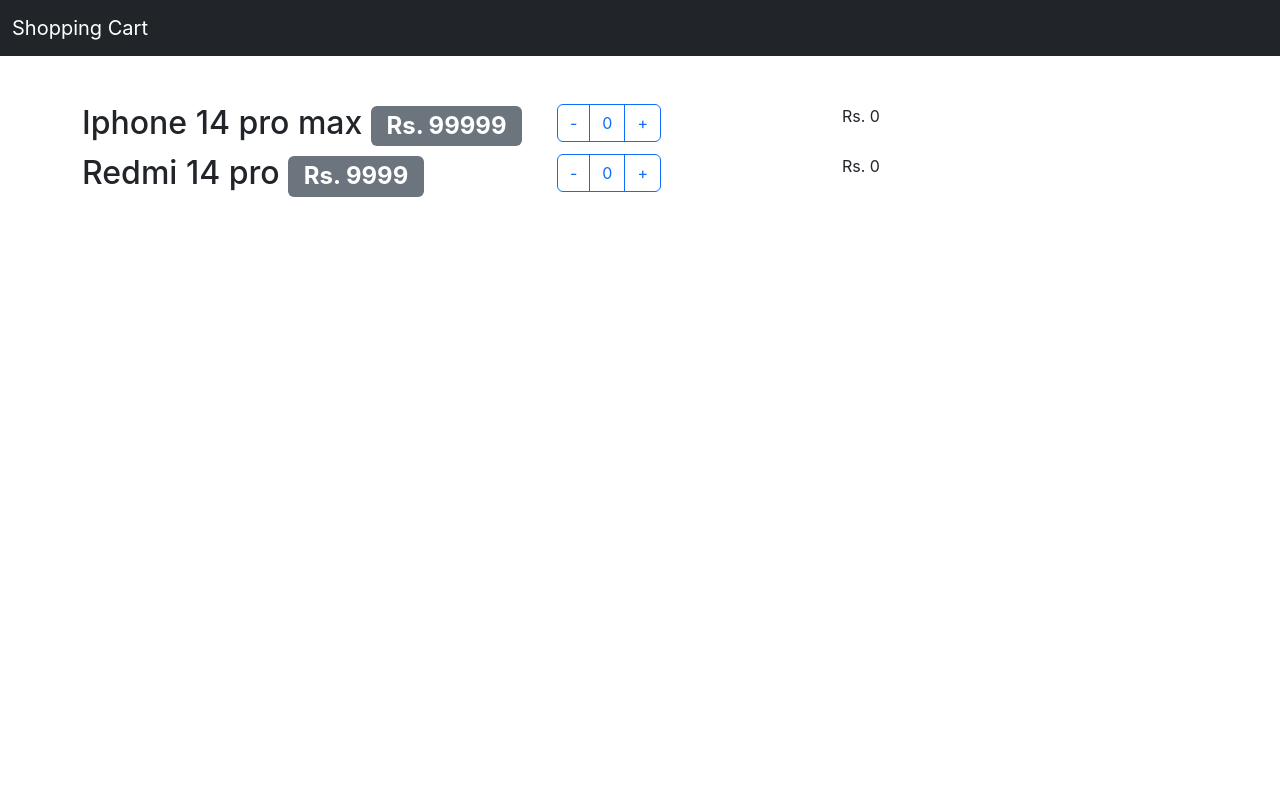
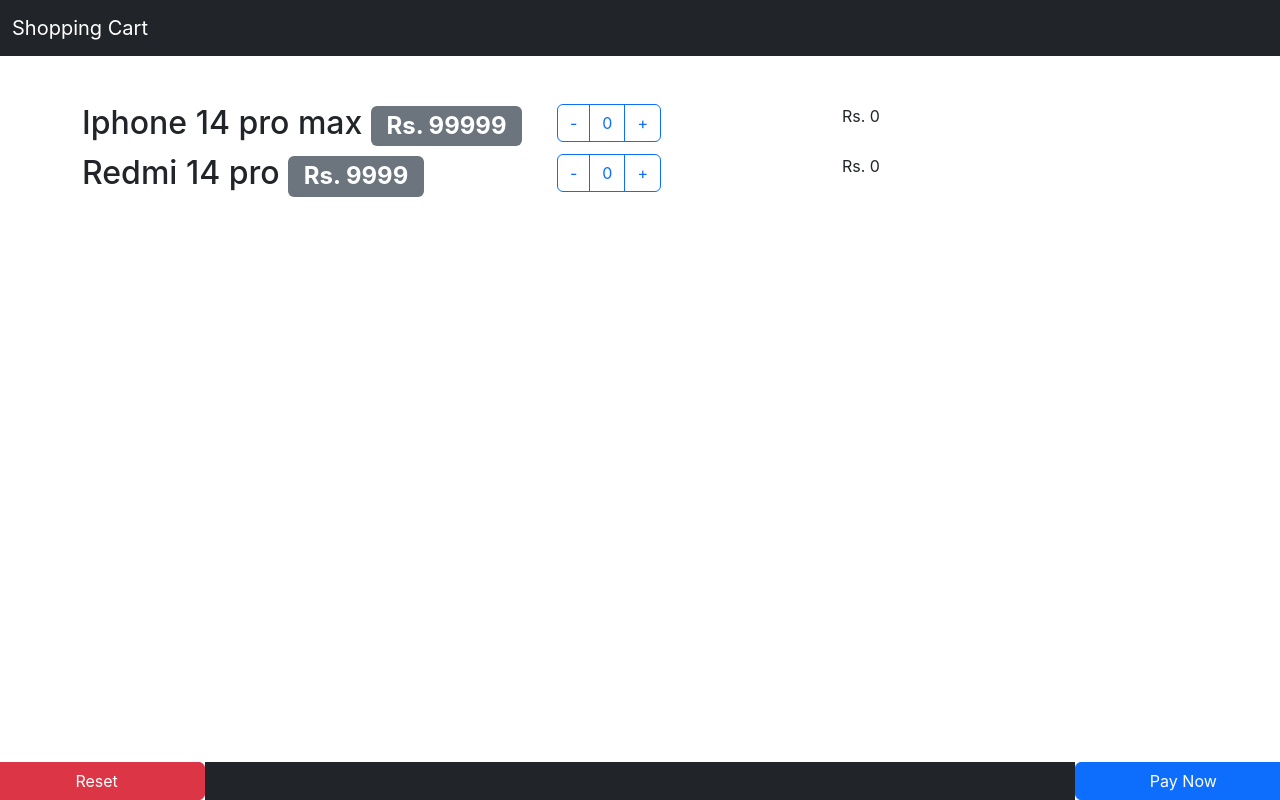
Before and after one commit to ashishp911/ReactJS-Project-1, a React (Create React App) app: page / in a window 1280 px wide. Built offline with nearby package versions, Linux system fonts and the light colour scheme.

Commit message:
made footer pt1

```diff
--- a/src/App.js
+++ b/src/App.js
@@ -1,8 +1,10 @@
 import logo from './logo.svg';
 import './App.css';
+import React, {useState} from 'react'
 import Navbar from './components/Navbar.js';
 import ProductList from './components/ProductList.js'
-import React, {useState} from 'react'
+import Footer from './components/footer.js'
+
 
 
 function App() {
@@ -39,7 +41,7 @@
     <main className='container mt-5'>
       <ProductList productList = {productList} incrementQuantity = {incrementQuantity} decrementQuantity = {decrementQuantity}/>
     </main>
-    {/* <Footer /> */}
+    <Footer />
     </>
   );
 }
--- /dev/null
+++ b/src/components/footer.js
@@ -0,0 +1,13 @@
+import React from 'react'
+
+export default function footer(props) {
+  return (
+    <div className='row fixed-bottom'>
+        <button className='btn btn-danger col-2'>Reset</button>
+        <div className='col-8 bg-dark'>
+            {props.totalAmount}
+        </div>
+        <button className='btn btn-primary col-2'>Pay Now</button>
+    </div>
+  )
+}
```
